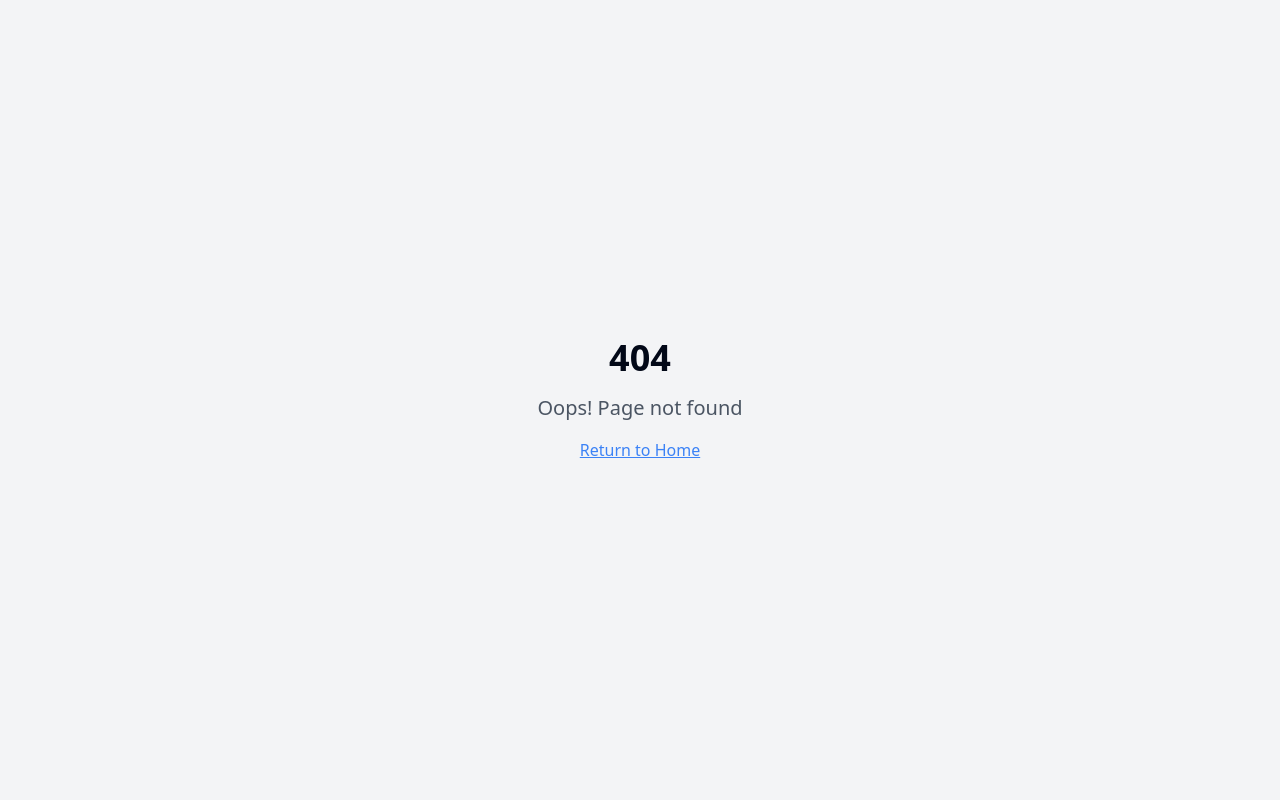
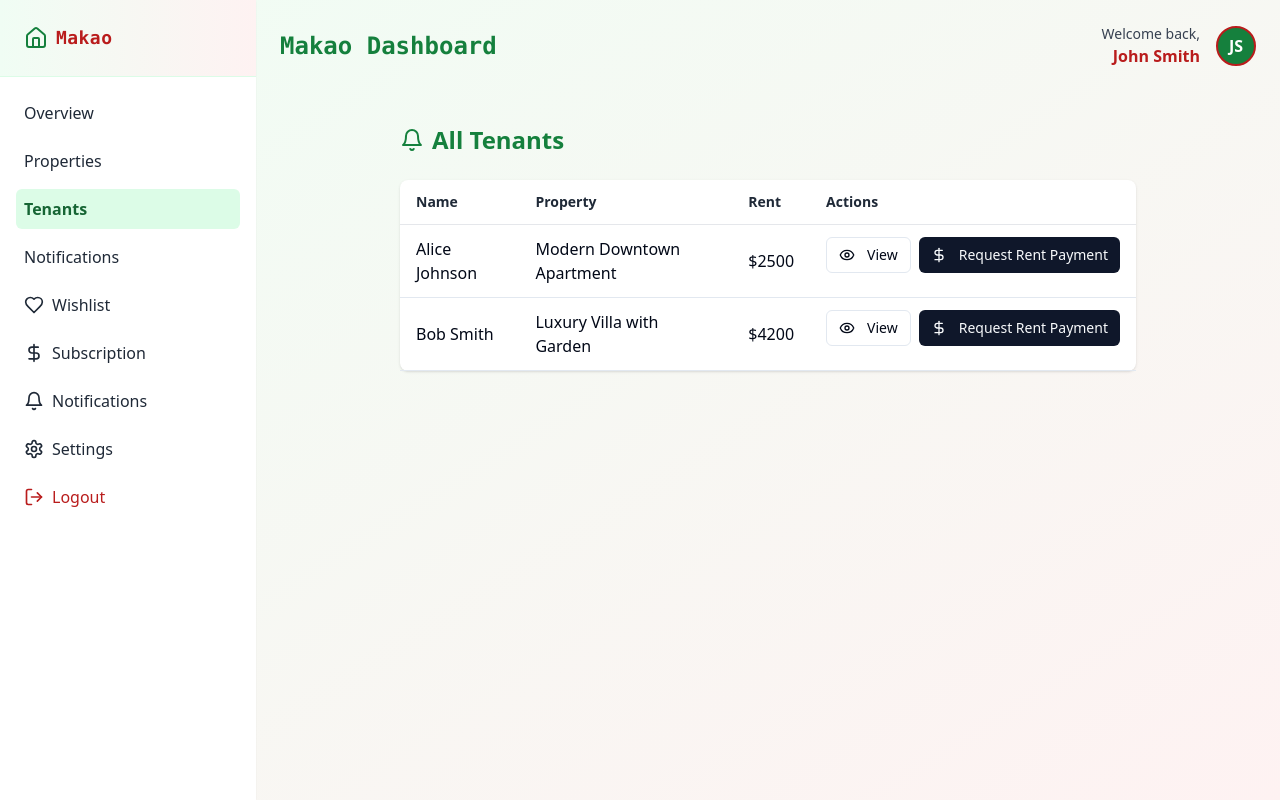
Before and after one commit to DevZoeKitonyi/Makao-Housing, a React (Vite) app: page /dashboard/tenants in a window 1280 px wide. Before the commit this address had no page. Built offline with nearby package versions, Linux system fonts and the light colour scheme.

Commit message:
feat: Add landlord dashboard pages
Adds pages for landlord notifications, tenant listing with payment request option, tenant detail modal, and property listing within the dashboard.

```diff
--- a/src/App.tsx
+++ b/src/App.tsx
@@ -22,6 +22,9 @@ import Contact from "./pages/Contact";
 import SubscriptionPayment from "./pages/SubscriptionPayment";
 import Wishlist from "./pages/Wishlist";
 import Notifications from "./pages/Notifications";
+import DashboardNotifications from "./pages/DashboardNotifications";
+import DashboardTenants from "./pages/DashboardTenants";
+import DashboardProperties from "./pages/DashboardProperties";
 
 const queryClient = new QueryClient();
 
@@ -38,7 +41,11 @@ const App = () => (
             <Route path="/property/:id" element={<PropertyDetail />} />
             <Route path="/login" element={<Login />} />
             <Route path="/register" element={<Register />} />
-            <Route path="/dashboard" element={<Dashboard />} />
+            <Route path="/dashboard/*" element={<Dashboard />}>
+              <Route path="notifications" element={<DashboardNotifications />} />
+              <Route path="tenants" element={<DashboardTenants />} />
+              <Route path="properties" element={<DashboardProperties />} />
+            </Route>
             <Route path="/payment" element={<Payment />} />
             <Route path="/rent-payment" element={<RentPayment />} />
             <Route path="/subscription-payment" element={<SubscriptionPayment />} />
--- a/src/pages/Dashboard.tsx
+++ b/src/pages/Dashboard.tsx
@@ -1,5 +1,5 @@
 import React, { useState } from 'react';
-import { Link, useNavigate } from 'react-router-dom';
+import { Link, useNavigate, Routes, Route } from 'react-router-dom';
 import {
   Home, Plus, Heart, Users, BarChart, Settings, LogOut, Edit, Trash2, Eye, DollarSign, AlertCircle, Bell
 } from 'lucide-react';
@@ -10,6 +10,9 @@ import { Badge } from '@/components/ui/badge';
 import { Table, TableBody, TableCell, TableHead, TableHeader, TableRow } from '@/components/ui/table';
 import PropertyModal from '@/components/PropertyModal';
 import TenantModal from '@/components/TenantModal';
+import DashboardNotifications from "./DashboardNotifications";
+import DashboardTenants from "./DashboardTenants";
+import DashboardProperties from "./DashboardProperties";
 
 const Dashboard = () => {
   const [userType] = useState('landlord');
@@ -438,6 +441,15 @@ const Dashboard = () => {
     </div>
   );
 
+  // Sidebar links. We'll add the new routes for landlord.
+  const sidebarLinks = [
+    { label: 'Overview', to: '/dashboard' },
+    { label: 'Properties', to: '/dashboard/properties' },
+    { label: 'Tenants', to: '/dashboard/tenants' },
+    { label: 'Notifications', to: '/dashboard/notifications' },
+    // ... add more if needed ...
+  ];
+
   return (
     <div className="flex min-h-screen bg-gradient-to-br from-green-50 to-red-50">
       {/* Sidebar */}
@@ -450,24 +462,20 @@ const Dashboard = () => {
         </div>
         <nav className="p-4">
           <ul className="space-y-2">
-            <li>
-              <Link to="/dashboard" className="flex items-center space-x-2 p-2 rounded-md bg-green-100 text-green-800 font-bold">
-                <BarChart className="h-5 w-5" />
-                <span>Dashboard</span>
+            {sidebarLinks.map(link => (
+              <li key={link.to}>
+                <Link
+                  to={link.to}
+                  className={`flex items-center space-x-2 p-2 rounded-md ${
+                    window.location.pathname === link.to
+                      ? "bg-green-100 text-green-800 font-bold"
+                      : "hover:bg-green-50 text-gray-800"
+                  }`}
+                >
+                  <span>{link.label}</span>
                 </Link>
               </li>
-            <li>
-              <Link to="/dashboard/properties" className="flex items-center space-x-2 p-2 rounded-md hover:bg-green-50 text-gray-800">
-                <Home className="h-5 w-5" />
-                <span>My Properties</span>
-              </Link>
-            </li>
-            <li>
-              <Link to="/dashboard/tenants" className="flex items-center space-x-2 p-2 rounded-md hover:bg-green-50 text-gray-800">
-                <Users className="h-5 w-5" />
-                <span>Tenants</span>
-              </Link>
-            </li>
+            ))}
             <li>
               <Link to="/wishlist" className="flex items-center space-x-2 p-2 rounded-md hover:bg-green-50 text-gray-800">
                 <Heart className="h-5 w-5" />
@@ -501,7 +509,6 @@ const Dashboard = () => {
           </ul>
         </nav>
       </div>
-
       {/* Main Content */}
       <div className="flex-1 overflow-y-auto">
         <div className="p-4 md:p-6 pb-20 md:pb-6">
@@ -519,42 +526,32 @@ const Dashboard = () => {
               </div>
             </div>
           </div>
-
+          <Routes>
+            <Route path="" element={
               <Tabs defaultValue="overview">
                 <TabsList className="mb-6">
                   <TabsTrigger value="overview">Overview</TabsTrigger>
-              {userType === 'landlord' && (
-                <>
                   <TabsTrigger value="properties">Properties</TabsTrigger>
                   <TabsTrigger value="tenants">Tenants</TabsTrigger>
-                </>
-              )}
-              {userType === 'tenant' && (
-                <TabsTrigger value="wishlist">Wishlist</TabsTrigger>
-              )}
                 </TabsList>
                 <TabsContent value="overview">
-              {userType === 'landlord' ? <LandlordDashboard /> : <TenantDashboard />}
+                  <LandlordDashboard />
                 </TabsContent>
-            {userType === 'landlord' && (
-              <>
                 <TabsContent value="properties">
-                  <LandlordDashboard />
+                  <LandlordDashboard /> {/* You may swap this for something else or link to DashboardProperties */}
                 </TabsContent>
                 <TabsContent value="tenants">
                   <TenantsTab />
                 </TabsContent>
-              </>
-            )}
-            {userType === 'tenant' && (
-              <TabsContent value="wishlist">
-                <TenantDashboard />
-              </TabsContent>
-            )}
               </Tabs>
+            } />
+            <Route path="notifications" element={<React.Suspense fallback={<div>Loading...</div>}><DashboardNotifications /></React.Suspense>} />
+            <Route path="tenants" element={<React.Suspense fallback={<div>Loading...</div>}><DashboardTenants /></React.Suspense>} />
+            <Route path="properties" element={<React.Suspense fallback={<div>Loading...</div>}><DashboardProperties /></React.Suspense>} />
+          </Routes>
+          {/* ... keep modals as appropriate ... */}
         </div>
       </div>
-
       {/* Modals */}
       <PropertyModal
         property={propertyModal.property}
--- /dev/null
+++ b/src/pages/DashboardNotifications.tsx
@@ -0,0 +1,65 @@
+
+import React from "react";
+import { Bell, AlertCircle } from "lucide-react";
+
+const landlordNotifications = [
+  {
+    id: 1,
+    type: "payment",
+    title: "Tenant Paid Rent",
+    message: "Alice Johnson paid rent for Modern Downtown Apartment.",
+    date: "2024-06-15",
+    read: false,
+  },
+  {
+    id: 2,
+    type: "info",
+    title: "New Inquiry",
+    message: "Someone is interested in Luxury Villa with Garden.",
+    date: "2024-06-13",
+    read: true,
+  },
+  {
+    id: 3,
+    type: "reminder",
+    title: "Lease Expiring",
+    message: "Bob Smith's lease is expiring soon.",
+    date: "2024-06-10",
+    read: false,
+  }
+];
+
+const DashboardNotifications = () => (
+  <div className="max-w-2xl mx-auto py-8 px-4">
+    <h1 className="text-2xl font-bold flex items-center gap-2 mb-8 text-green-700">
+      <Bell className="h-6 w-6" />
+      Landlord Notifications
+    </h1>
+    <div className="space-y-6">
+      {landlordNotifications.map(n => (
+        <div
+          key={n.id}
+          className={`p-6 rounded-lg shadow flex flex-col gap-2 border-l-4 ${
+            n.type === "payment"
+              ? "border-green-700 bg-green-50"
+              : n.type === "reminder"
+              ? "border-red-700 bg-red-50"
+              : "border-black bg-white"
+          }`}
+        >
+          <div className="flex items-center justify-between">
+            <h2 className="text-xl font-semibold">{n.title}</h2>
+            <span className="text-xs text-gray-500">
+              {new Date(n.date).toLocaleDateString()}
+            </span>
+          </div>
+          <p className="text-gray-700">{n.message}</p>
+          {!n.read && (
+            <span className="mt-1 text-xs bg-green-700 text-white rounded px-2 py-0.5 w-fit">New</span>
+          )}
+        </div>
+      ))}
+    </div>
+  </div>
+);
+export default DashboardNotifications;
--- /dev/null
+++ b/src/pages/DashboardProperties.tsx
@@ -0,0 +1,72 @@
+
+import React from "react";
+import { Card, CardContent, CardHeader, CardTitle } from "@/components/ui/card";
+import { Home } from "lucide-react";
+
+const properties = [
+  {
+    id: 1,
+    title: 'Modern Downtown Apartment',
+    price: 2500,
+    location: 'Downtown, City Center',
+    status: 'Available',
+    interested: 12,
+    image: '/placeholder.svg',
+    bedrooms: 2,
+    bathrooms: 2,
+    description: 'Beautiful modern apartment with city views'
+  },
+  {
+    id: 2,
+    title: 'Luxury Villa with Garden',
+    price: 4200,
+    location: 'Suburban Hills',
+    status: 'Rented',
+    interested: 8,
+    image: '/placeholder.svg',
+    bedrooms: 4,
+    bathrooms: 3,
+    description: 'Spacious villa with private garden'
+  }
+];
+
+const DashboardProperties = () => (
+  <div className="max-w-4xl mx-auto py-8 px-4">
+    <h1 className="text-2xl font-bold mb-6 text-green-700 flex items-center gap-2">
+      <Home className="h-6 w-6" /> All Properties
+    </h1>
+    <div className="grid grid-cols-1 md:grid-cols-2 gap-6">
+      {properties.map((property) => (
+        <Card key={property.id}>
+          <CardHeader>
+            <CardTitle>{property.title}</CardTitle>
+          </CardHeader>
+          <CardContent>
+            <div className="flex items-center mb-3">
+              <img
+                src={property.image}
+                alt={property.title}
+                className="w-24 h-24 object-cover rounded mr-4"
+              />
+              <div>
+                <p className="mb-1 font-semibold">
+                  {property.bedrooms} Bed / {property.bathrooms} Bath
+                </p>
+                <p className="mb-1">{property.location}</p>
+                <span className={`inline-block rounded text-white px-2 py-1 text-xs ${
+                  property.status === 'Available' ? 'bg-green-500' : 'bg-blue-500'
+                }`}>
+                  {property.status}
+                </span>
+              </div>
+            </div>
+            <p className="mb-2">{property.description}</p>
+            <div className="font-bold text-green-700">${property.price}/month</div>
+            <div className="text-xs text-gray-500 mt-2">{property.interested} people interested</div>
+          </CardContent>
+        </Card>
+      ))}
+    </div>
+  </div>
+);
+export default DashboardProperties;
--- /dev/null
+++ b/src/pages/DashboardTenants.tsx
@@ -0,0 +1,85 @@
+
+import React, { useState } from "react";
+import { Eye, DollarSign, Bell } from "lucide-react";
+import { Button } from "@/components/ui/button";
+import TenantModal from "@/components/TenantModal";
+
+const tenants = [
+  {
+    id: 1,
+    name: 'Alice Johnson',
+    email: 'alice@example.com',
+    phone: '(555) 123-4567',
+    property: 'Modern Downtown Apartment',
+    rentAmount: 2500,
+    paymentStatus: 'Paid' as const,
+    leaseStart: '2024-01-01',
+    leaseEnd: '2024-12-31',
+    lastPayment: '2024-05-01'
+  },
+  {
+    id: 2,
+    name: 'Bob Smith',
+    email: 'bob@example.com',
+    phone: '(555) 987-6543',
+    property: 'Luxury Villa with Garden',
+    rentAmount: 4200,
+    paymentStatus: 'Pending' as const,
+    leaseStart: '2024-03-01',
+    leaseEnd: '2025-02-28',
+    lastPayment: '2024-04-01'
+  },
+];
+
+const DashboardTenants = () => {
+  const [selectedTenant, setSelectedTenant] = useState<any>(null);
+  const [modalOpen, setModalOpen] = useState(false);
+
+  const handleViewDetails = (tenant: any) => {
+    setSelectedTenant(tenant);
+    setModalOpen(true);
+  };
+
+  const handleNotify = (tenant: any) => {
+    alert(`Sent rent payment notification to ${tenant.name}!`);
+  };
+
+  return (
+    <div className="max-w-3xl mx-auto py-8 px-4">
+      <h1 className="text-2xl font-bold mb-6 text-green-700 flex items-center gap-2">
+        <Bell className="h-6 w-6" /> All Tenants
+      </h1>
+      <div className="bg-white rounded-lg shadow">
+        <table className="min-w-full divide-y divide-gray-200">
+          <thead>
+            <tr>
+              <th className="px-4 py-3 text-left text-sm font-semibold text-gray-800">Name</th>
+              <th className="px-4 py-3 text-left text-sm font-semibold text-gray-800">Property</th>
+              <th className="px-4 py-3 text-left text-sm font-semibold text-gray-800">Rent</th>
+              <th className="px-4 py-3 text-left text-sm font-semibold text-gray-800">Actions</th>
+            </tr>
+          </thead>
+          <tbody>
+            {tenants.map(tenant => (
+              <tr key={tenant.id} className="border-b">
+                <td className="px-4 py-3">{tenant.name}</td>
+                <td className="px-4 py-3">{tenant.property}</td>
+                <td className="px-4 py-3">${tenant.rentAmount}</td>
+                <td className="px-4 py-3 flex gap-2">
+                  <Button size="sm" variant="outline" onClick={() => handleViewDetails(tenant)}>
+                    <Eye className="h-4 w-4 mr-1" /> View
+                  </Button>
+                  <Button size="sm" onClick={() => handleNotify(tenant)}>
+                    <DollarSign className="h-4 w-4 mr-1" /> Request Rent Payment
+                  </Button>
+                </td>
+              </tr>
+            ))}
+          </tbody>
+        </table>
+      </div>
+      <TenantModal tenant={selectedTenant} isOpen={modalOpen} onClose={() => setModalOpen(false)} />
+    </div>
+  );
+};
+export default DashboardTenants;
```
Lines whose indentation alone changed are shown as unchanged.
